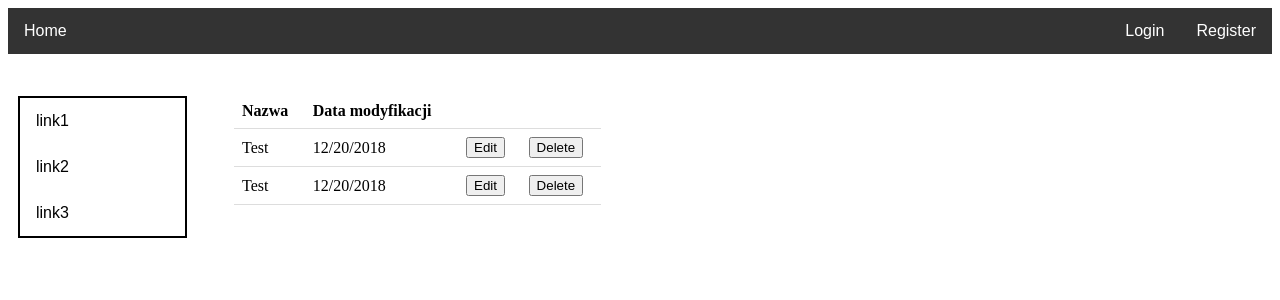
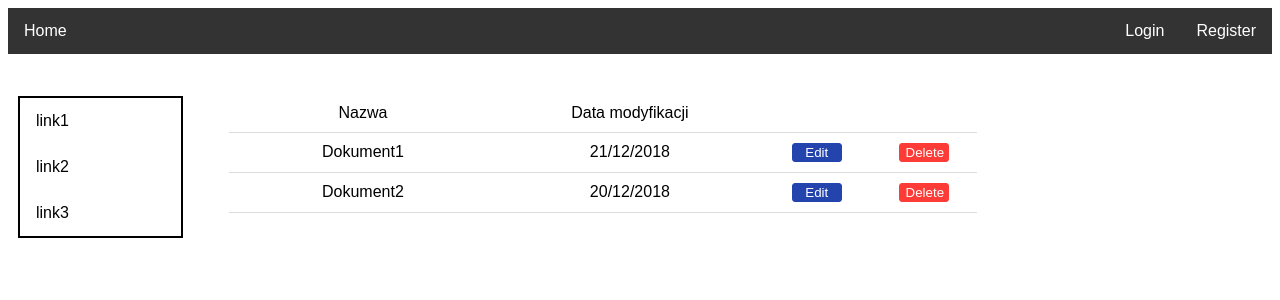
Before and after one commit to futer/stazteam2, an Angular app in the folder OlsztynHooligans/: page /dashboard in a window 1280 px wide. Shown: the top 300 px of the page. Built offline with nearby package versions, Linux system fonts and the light colour scheme.

Commit message:
poprawki do create better template

```diff
--- a/OlsztynHooligans/src/app/dashboard/dashboard.component.html
+++ b/OlsztynHooligans/src/app/dashboard/dashboard.component.html
@@ -9,33 +9,51 @@
     </div>
   </div>
   <div class="item3">
-    <table>
-      <tr>
-        <th>Nazwa</th>
-        <th>Data modyfikacji</th>
-        <th></th>
-        <th></th>
-      </tr>
-      <tr>
-        <td>Test</td>
-        <td>12/20/2018</td>
-        <td>
-          <app-button [type]="'text'" [classname]="'btn btn--success  block'">Edit</app-button>
-        </td>
-        <td>
-          <app-button [type]="'text'" [classname]="'btn btn--success  block'">Delete</app-button>
-        </td>
-      </tr>
-      <tr>
-          <td>Test</td>
-          <td>12/20/2018</td>
-          <td>
-            <app-button [type]="'text'" [classname]="'btn btn--success  block'">Edit</app-button>
-          </td>
-          <td>
-            <app-button [type]="'text'" [classname]="'btn btn--success  block'">Delete</app-button>
-          </td>
-        </tr>
-    </table>
+    <div class="row">
+      <div class="line">
+        <div class="tab elementsm">
+          Nazwa
+        </div>
+        <div class="tab elementsm">
+          Data modyfikacji
+        </div>
+        <div class="tab elementxs">
+
+        </div>
+        <div class="tab elementxs">
+
+        </div>
+      </div>
+
+      <div class="line">
+        <div class="tab elementsm">
+          Dokument1
+        </div>
+        <div class="tab elementsm">
+          21/12/2018
+        </div>
+        <div class="tab elementxs">
+          <app-buttonlist [type]="'text'" [classname]="'btn btn--edit'">Edit</app-buttonlist>
+        </div>
+        <div class="tab elementxs">
+          <app-buttonlist [type]="'text'" [classname]="'btn btn--delete'">Delete</app-buttonlist>
+        </div>
+      </div>
+
+      <div class="line">
+        <div class="tab elementsm">
+          Dokument2
+        </div>
+        <div class="tab elementsm">
+          20/12/2018
+        </div>
+        <div class="tab elementxs">
+          <app-buttonlist [type]="'text'" [classname]="'btn btn--edit'">Edit</app-buttonlist>
+        </div>
+        <div class="tab elementxs">
+          <app-buttonlist [type]="'text'" [classname]="'btn btn--delete'">Delete</app-buttonlist>
+        </div>
+      </div>
+    </div>
   </div>
 </div>
--- a/OlsztynHooligans/src/app/dashboard/dashboard.component.scss
+++ b/OlsztynHooligans/src/app/dashboard/dashboard.component.scss
@@ -47,14 +47,17 @@ ul {
 }
 
 //table style
-table {
-  border-collapse: collapse;
-  width: 50%;
-
-}
-
-th, td {
-  padding: 8px;
-  text-align: left;
+.line
+{
+display: flex;
+flex-direction: row;
+justify-content: space-between;
+display: grid;
+grid-template-columns: 2.5fr 2.5fr 1fr 1fr;
+padding: 10px 0px 10px 0px;
 border-bottom: 1px solid #ddd;
 }
+.tab
+{
+font-family: Arial, Helvetica, sans-serif;
+}
--- a/OlsztynHooligans/src/app/shared/buttonlist/buttonlist.component.scss
+++ b/OlsztynHooligans/src/app/shared/buttonlist/buttonlist.component.scss
@@ -0,0 +1,28 @@
+$edit: #2444ad;
+$delete: #fd3b37;
+
+$box-shadow: 0px 1px 2px 1px rgba(0,0,0,0.1);
+$box-shadow-hover: 0px 2px 3px 2px rgba(0,0,0,0.2);
+
+@mixin button-style($button-color)
+{
+    border: 1px solid $button-color;
+    background: $button-color;
+}
+
+.btn {
+    border-radius:3px;
+    color: #ffffff;
+    width:50px;
+    &:hover {
+        box-shadow: $box-shadow-hover;
+      }
+
+    &--edit {
+        @include button-style($edit)
+    }
+
+    &--delete{
+        @include button-style($delete)
+    }
+}
--- a/OlsztynHooligans/src/app/shared/shared.module.ts
+++ b/OlsztynHooligans/src/app/shared/shared.module.ts
@@ -1,6 +1,7 @@
 import { NgModule } from '@angular/core';
 import { CommonModule } from '@angular/common';
 import { ButtonComponent } from './button/button.component';
+import { ButtonlistComponent } from './buttonlist/buttonlist.component';
 import { ImageComponent } from './image/image.component';
 import { InputComponent } from './input/input.component';
 import { LabelComponent } from './label/label.component';
@@ -13,6 +14,7 @@ import { DocumentIndexBoxComponent } from './document-index-box/document-index-b
 
 @NgModule({
   declarations: [ButtonComponent,
+    ButtonlistComponent,
     ImageComponent,
     InputComponent,
     LabelComponent,
@@ -28,6 +30,7 @@ import { DocumentIndexBoxComponent } from './document-index-box/document-index-b
   ],
   exports: [
     ButtonComponent,
+    ButtonlistComponent,
     ImageComponent,
     InputComponent,
     LabelComponent,
--- a/OlsztynHooligans/src/styles.scss
+++ b/OlsztynHooligans/src/styles.scss
@@ -1 +1,12 @@
-/* You can add global styles to this file, and also import other style files */
+.element-xs{
+       width:100px;
+  }
+  .element-sm{
+      width:200px;
+  }
+  .element-md{
+      width:300px;
+  }
+  .element-lg{
+      width:400px;
+  }
```
Lines whose indentation alone changed are shown as unchanged.
